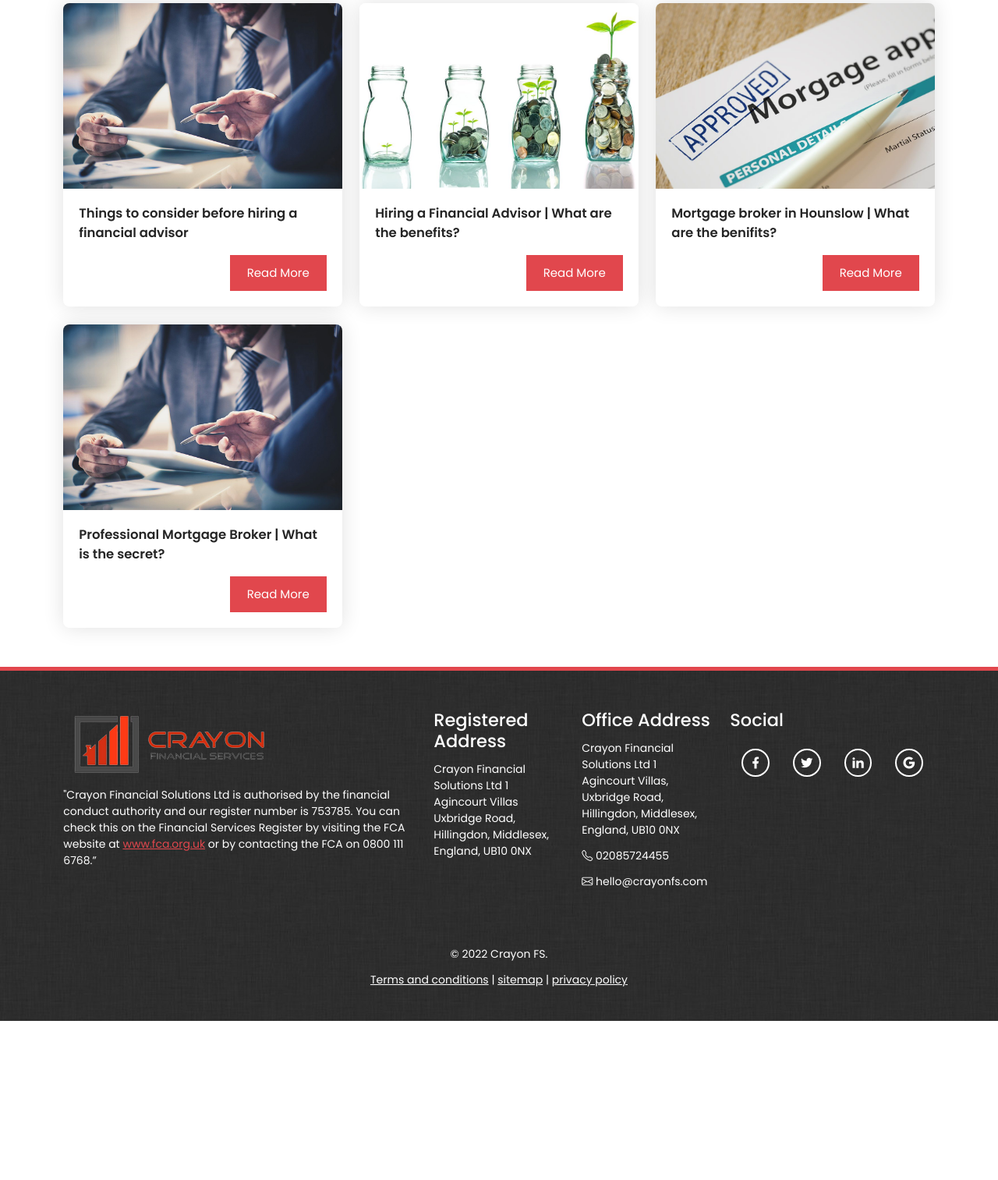
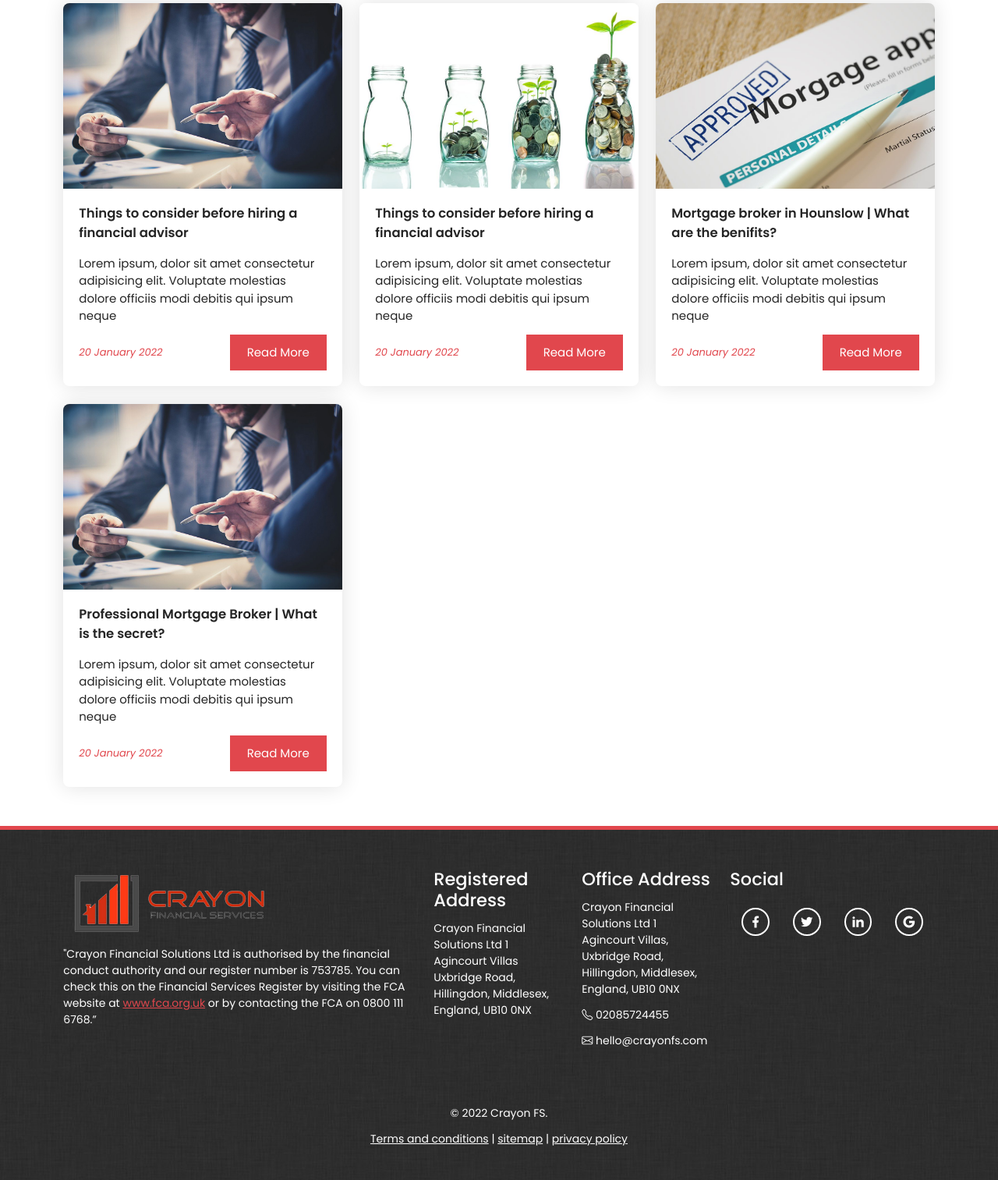
Before and after one commit to Harshtnm12/crayonfs, a PHP site: page / in a window 1280 px wide. Shown: the part 4858-6371 px from the top of the page at 78% size. Before the commit the page ends 6167 px from the top, so only its background shows below. Run offline with PHP 8.4, Linux system fonts and the light colour scheme.

Commit message:
update blog card

```diff
--- a/css/style.css
+++ b/css/style.css
@@ -368,6 +368,11 @@ section {
 .blog_card_info a.blog_heading:hover {
   color: var(--primary);
 }
+.blog_card_info .blog_publish_date {
+  font-size: 13px;
+  font-style: italic;
+  color: var(--primary);
+}
 .blog_card_info a.blog_read_more {
   display: inline-block;
   padding: 12px 22px;
--- a/index.html
+++ b/index.html
@@ -450,7 +450,9 @@
                     </p>
                   </li>
                 </ul>
-                <a href="#" class="mortgage_principle_GetStarted"> Get Started </a>
+                <a href="#" class="mortgage_principle_GetStarted">
+                  Get Started
+                </a>
               </div>
             </div>
           </div>
@@ -570,7 +572,13 @@
                     <a href="#" class="blog_heading"
                       >Things to consider before hiring a financial advisor</a
                     >
-                    <div class="d-flex justify-content-end">
+                    <p>
+                      Lorem ipsum, dolor sit amet consectetur adipisicing elit.
+                      Voluptate molestias dolore officiis modi debitis qui ipsum
+                      neque
+                    </p>
+                    <div class="d-flex justify-content-between align-items-center">
+                      <span class="blog_publish_date">20 January 2022</span>
                       <a href="#" class="blog_read_more"> Read More </a>
                     </div>
                   </div>
@@ -587,9 +595,15 @@
                   </div>
                   <div class="blog_card_info">
                     <a href="#" class="blog_heading"
-                      >Hiring a Financial Advisor | What are the benefits?</a
+                      >Things to consider before hiring a financial advisor</a
                     >
-                    <div class="d-flex justify-content-end">
+                    <p>
+                      Lorem ipsum, dolor sit amet consectetur adipisicing elit.
+                      Voluptate molestias dolore officiis modi debitis qui ipsum
+                      neque
+                    </p>
+                    <div class="d-flex justify-content-between align-items-center">
+                      <span class="blog_publish_date">20 January 2022</span>
                       <a href="#" class="blog_read_more"> Read More </a>
                     </div>
                   </div>
@@ -608,7 +622,13 @@
                     <a href="#" class="blog_heading"
                       >Mortgage broker in Hounslow | What are the benifits?</a
                     >
-                    <div class="d-flex justify-content-end">
+                    <p>
+                      Lorem ipsum, dolor sit amet consectetur adipisicing elit.
+                      Voluptate molestias dolore officiis modi debitis qui ipsum
+                      neque
+                    </p>
+                    <div class="d-flex justify-content-between align-items-center">
+                      <span class="blog_publish_date">20 January 2022</span>
                       <a href="#" class="blog_read_more"> Read More </a>
                     </div>
                   </div>
@@ -627,7 +647,13 @@
                     <a href="#" class="blog_heading">
                       Professional Mortgage Broker | What is the secret?</a
                     >
-                    <div class="d-flex justify-content-end">
+                    <p>
+                      Lorem ipsum, dolor sit amet consectetur adipisicing elit.
+                      Voluptate molestias dolore officiis modi debitis qui ipsum
+                      neque
+                    </p>
+                    <div class="d-flex justify-content-between align-items-center">
+                      <span class="blog_publish_date">20 January 2022</span>
                       <a href="#" class="blog_read_more"> Read More </a>
                     </div>
                   </div>
```
